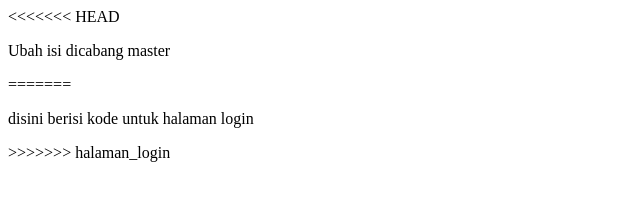
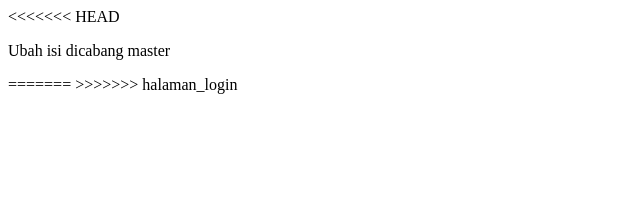
Before and after one commit to Fachrurazzi/belajar-git, a plain HTML site: page login.html in a window 1280 px wide. Shown: the whole page, without its empty margins (0-640 px from the left). Drawn offline with Linux system fonts and the light colour scheme.

Commit message:
menambahkan beberapa revisi

```diff
--- a/login.html
+++ b/login.html
@@ -10,7 +10,6 @@
 <<<<<<< HEAD
     <p>Ubah isi dicabang master</p>
 =======
-    <p>disini berisi kode untuk halaman login</p>
 >>>>>>> halaman_login
 </body>
 </html>
```
